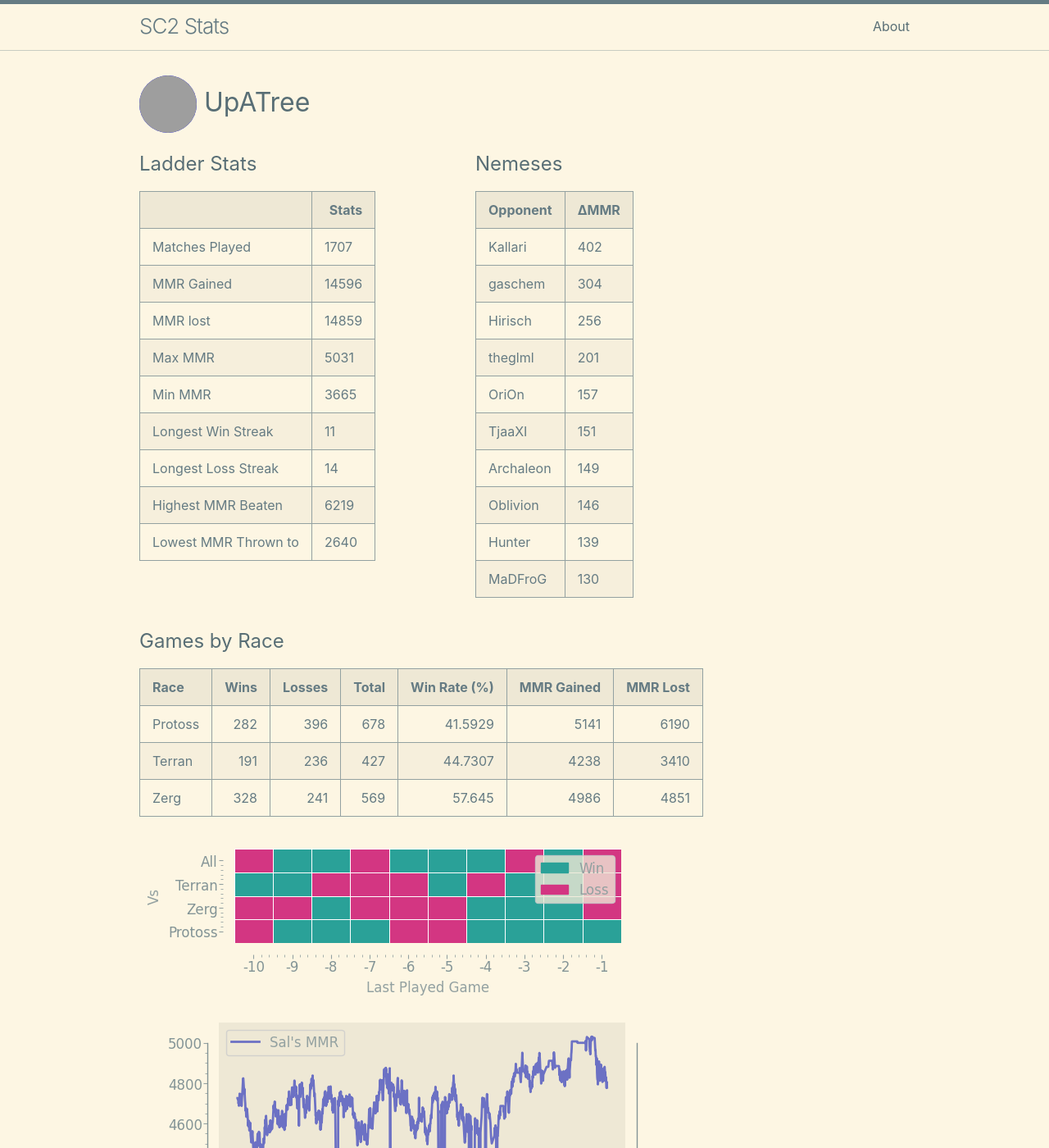
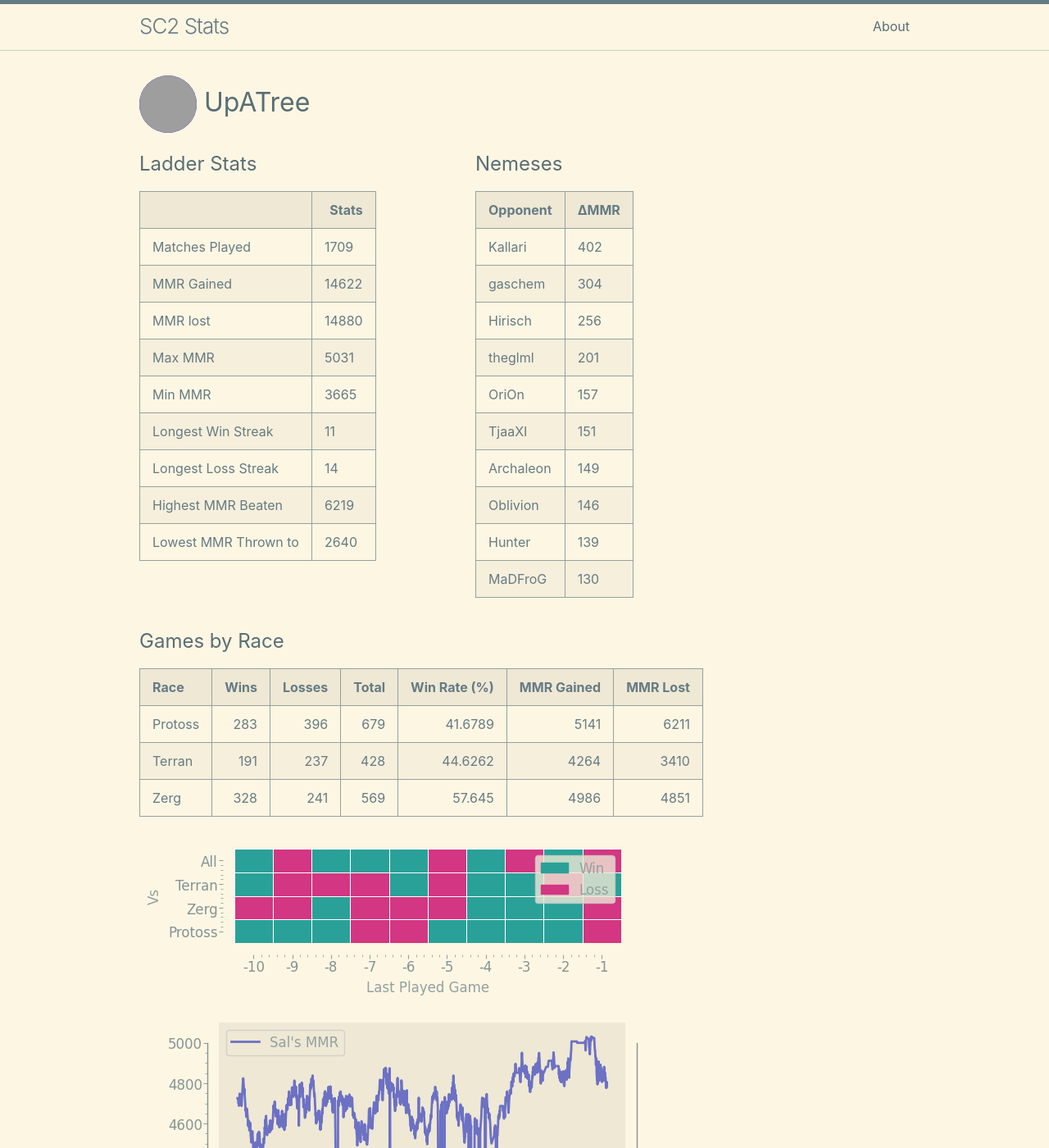
Before and after one commit to kylermurphy/UpATree, a Jekyll site: the page built from docs/index.md, in a window 1280 px wide and 1400 px high. Shown: the whole window at 82% size. Built offline with Jekyll 4.4.1, drawn with Linux system fonts in a browser that asks for light colours; grey boxes are pictures that could not be loaded.

Commit message:
running on push

```diff
--- a/docs/index.md
+++ b/docs/index.md
@@ -18,15 +18,15 @@ layout: home
   <tbody>
     <tr>
       <td>Matches Played</td>
-      <td>1707</td>
+      <td>1709</td>
     </tr>
     <tr>
       <td>MMR Gained</td>
-      <td>14596</td>
+      <td>14622</td>
     </tr>
     <tr>
       <td>MMR lost</td>
-      <td>14859</td>
+      <td>14880</td>
     </tr>
     <tr>
       <td>Max MMR</td>
@@ -114,8 +114,8 @@ layout: home
 
 | Race    |   Wins |   Losses |   Total |   Win Rate (%) |   MMR Gained |   MMR Lost |
 |:--------|-------:|---------:|--------:|---------------:|-------------:|-----------:|
-| Protoss |    282 |      396 |     678 |        41.5929 |         5141 |       6190 |
-| Terran  |    191 |      236 |     427 |        44.7307 |         4238 |       3410 |
+| Protoss |    283 |      396 |     679 |        41.6789 |         5141 |       6211 |
+| Terran  |    191 |      237 |     428 |        44.6262 |         4264 |       3410 |
 | Zerg    |    328 |      241 |     569 |        57.645  |         4986 |       4851 |
 
 ![Games by Race](./assets/gm_hist.png)
--- a/log.txt
+++ b/log.txt
@@ -804,3 +804,4 @@ Writing a log file 2025-04-02 19:19:00.
 Writing a log file 2025-04-02 19:31:54.
 Writing a log file 2025-04-02 19:48:14.
 Writing a log file 2025-04-02 20:25:38.
+Writing a log file 2025-04-02 20:47:49.
```
Also changed, not shown: docs/assets/MMR.png, docs/assets/daily.png, docs/assets/gm_hist.png, docs/assets/r_wrt.png, 1 other file.
